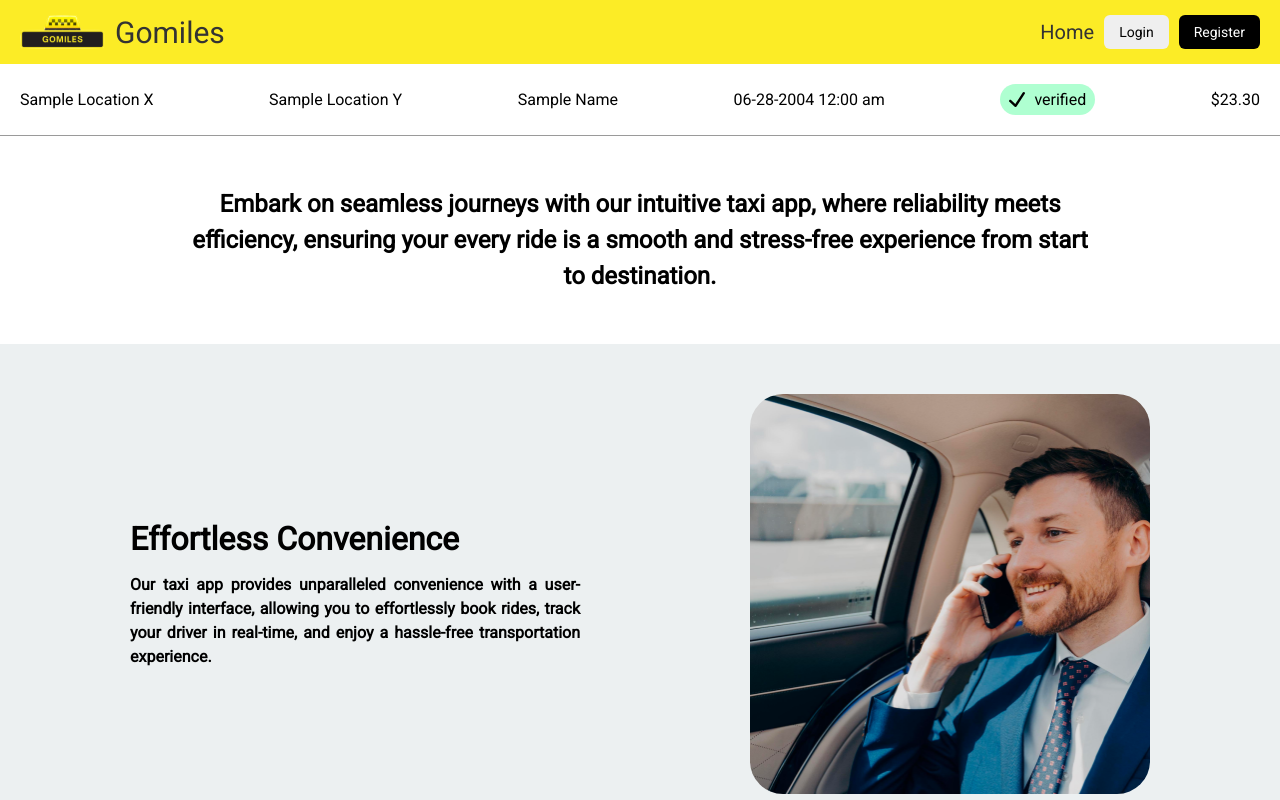
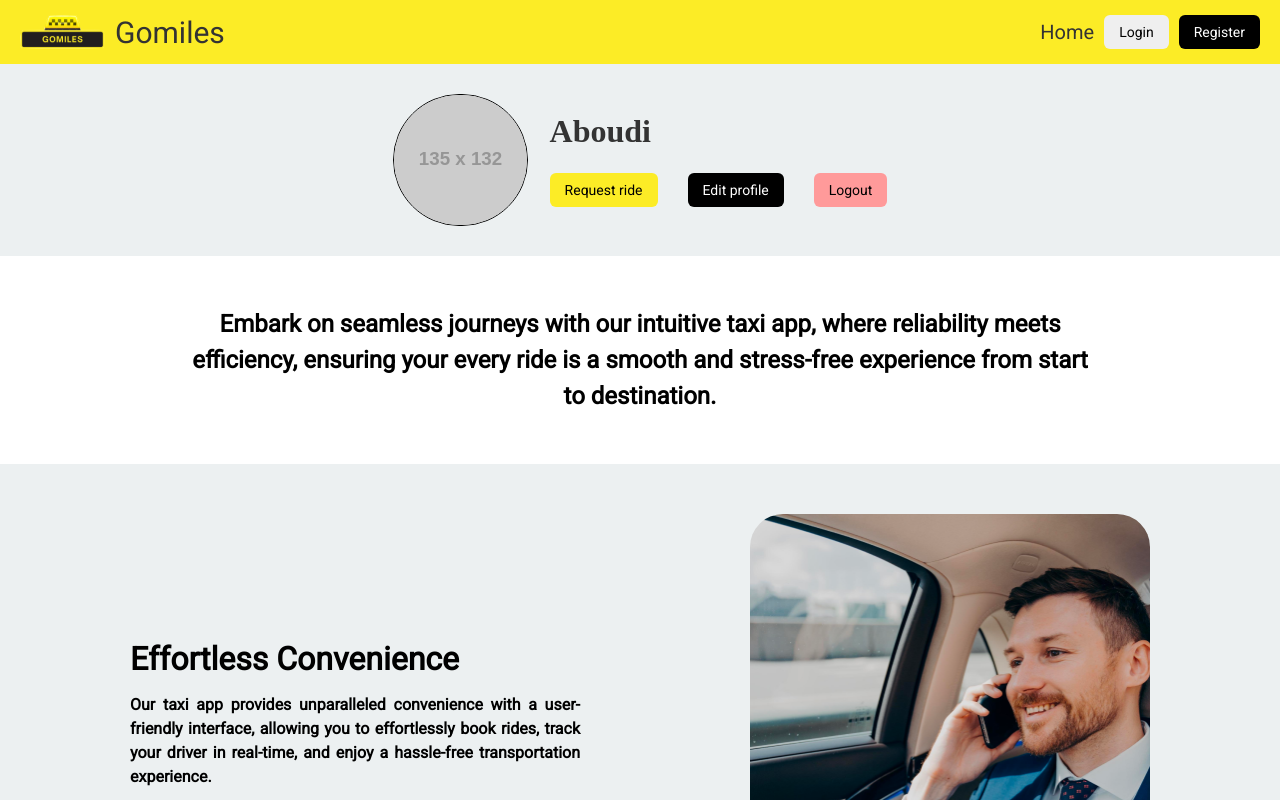
Before and after one commit to Ali-H-Hassan/TaxiApp, a React (Vite) app in the folder frontend/: page / in a window 1280 px wide. Shown: the top 800 px of the page. Built offline with nearby package versions, Linux system fonts and the light colour scheme.

Commit message:
user profile

```diff
--- a/frontend/src/App.jsx
+++ b/frontend/src/App.jsx
@@ -9,7 +9,8 @@ import Login from './pages/auth/login'
 import Register from './pages/auth/register'
 import UserPage from './pages/p/user'
 import DriverPage from './pages/p/driver'
-import Row from './components/tablerow'
+// import Row from './components/tablerow'
+import User from './pages/userProfile'
 function App() {
   const [user, setUser] = useState(null)
 
@@ -23,14 +24,15 @@ function App() {
     <>
       <BrowserRouter>
         <Header />
-        <Row
+        <User />
+        {/* <Row
           locationX="Sample Location X"
           locationY="Sample Location Y"
           name="Sample Name"
           date="06-28-2004 12:00 am"
           status="verified"
           amount="$23.30"
-        />
+        /> */}
         {!user ? (
           <Routes>
             <Route path="/" index element={<Home />} />
--- /dev/null
+++ b/frontend/src/pages/userProfile/index.css
@@ -0,0 +1,80 @@
+/* UserProfile.css */
+.user-profile-container {
+  width: 100%;
+  height: 100%;
+  padding-left: 20px;
+  padding-right: 20px;
+  padding-top: 30px;
+  padding-bottom: 30px;
+  display: flex;
+  flex-direction: column;
+  justify-content: flex-start;
+  align-items: center;
+  gap: 30px;
+}
+
+.profile-info {
+  justify-content: flex-start;
+  align-items: flex-start;
+  gap: 22px;
+  display: inline-flex;
+}
+
+.profile-image {
+  width: 135px;
+  height: 132.39px;
+  border-radius: 9999px;
+  border: 1px solid;
+}
+
+.profile-details {
+  align-self: stretch;
+  padding-top: 19px;
+  padding-bottom: 19px;
+  flex-direction: column;
+  justify-content: space-between;
+  align-items: flex-start;
+  display: inline-flex;
+}
+
+.user-name {
+  text-align: center;
+  color: #333333;
+  font-size: 32px;
+  font-family: 'Syne';
+  font-weight: 700;
+  word-wrap: break-word;
+}
+
+.action-buttons {
+  justify-content: center;
+  align-items: flex-start;
+  gap: 30px;
+  display: inline-flex;
+}
+
+.action-button {
+  padding-left: 15px;
+  padding-right: 15px;
+  padding-top: 9px;
+  padding-bottom: 9px;
+  border-radius: 6px;
+  justify-content: center;
+  align-items: center;
+  gap: 10px;
+  display: flex;
+}
+
+.request-ride {
+  background: #fcec26;
+}
+
+.edit-profile {
+  background: black;
+  color: white;
+}
+
+.logout {
+  background: #ff9a9a;
+  color: black;
+}
--- /dev/null
+++ b/frontend/src/pages/userProfile/index.jsx
@@ -0,0 +1,44 @@
+import React from 'react'
+import './index.css'
+import Button from '../../components/buttons'
+
+const UserProfile = () => {
+  return (
+    <div className="user-profile-container">
+      <div className="profile-info">
+        <img
+          className="profile-image"
+          src="https://via.placeholder.com/135x132"
+          alt="Profile"
+        />
+        <div className="profile-details">
+          <div className="user-name">Aboudi</div>
+          <div className="action-buttons">
+            <Button
+              className="request-ride"
+              onClick={() => console.log('Request ride clicked')}
+            >
+              Request ride
+            </Button>
+            <Button
+              className="edit-profile"
+              variant="secondary"
+              onClick={() => console.log('Edit profile clicked')}
+            >
+              Edit profile
+            </Button>
+            <Button
+              className="logout"
+              variant="danger"
+              onClick={() => console.log('Logout clicked')}
+            >
+              Logout
+            </Button>
+          </div>
+        </div>
+      </div>
+    </div>
+  )
+}
+
+export default UserProfile
```
